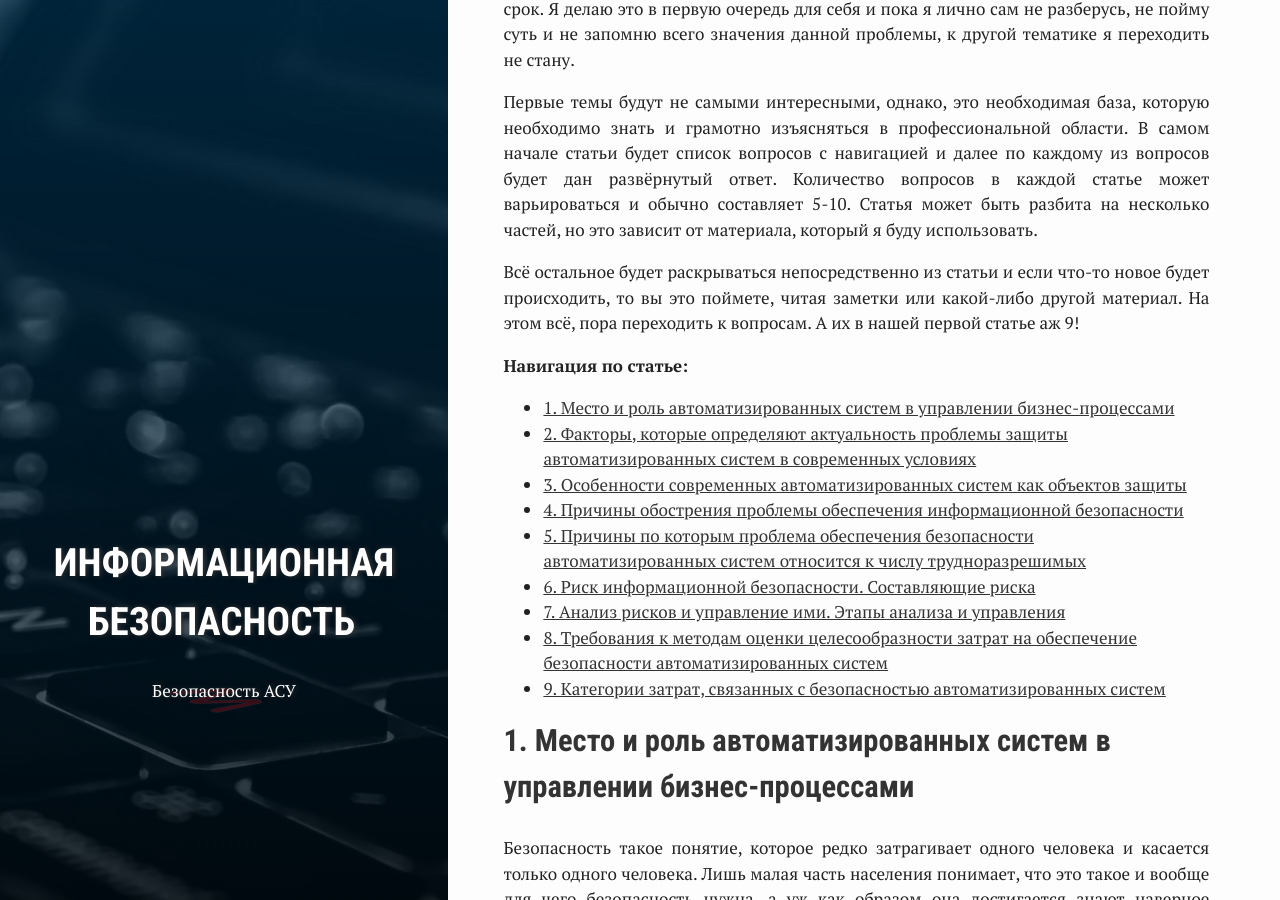
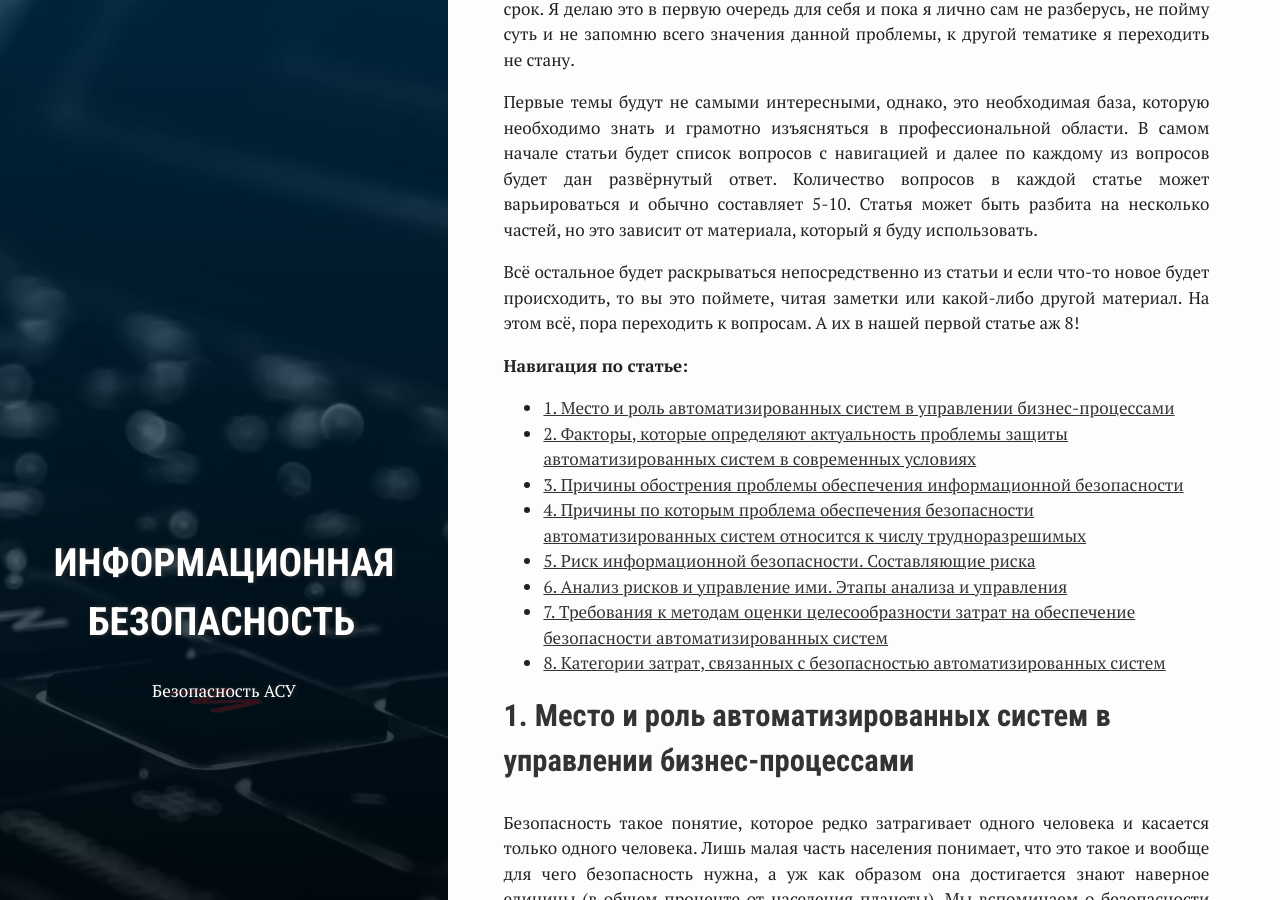
Before and after one commit to ghostmorgan/ghostmorgan.github.io, a Jekyll site: the page built from _posts/2019-10-11-inform_security_1_1.md, in a window 1280 px wide and 900 px high, scrolled down 1022 px. Built offline with Jekyll 4.4.1, drawn with Linux system fonts in a browser that asks for light colours; nearby versions of some CDN libraries; comment, search, counter and statistics services are not loaded; some of the changed text lies outside the part shown.

Commit message:
Update 2019-10-11-inform_security_1_1.md

```diff
--- a/_posts/2019-10-11-inform_security_1_1.md
+++ b/_posts/2019-10-11-inform_security_1_1.md
@@ -31,19 +31,18 @@ comments: true
 
 Первые темы будут не самыми интересными, однако, это необходимая база, которую необходимо знать и грамотно изъясняться в  профессиональной области. В самом начале статьи будет список вопросов с навигацией и далее по каждому из вопросов будет дан развёрнутый ответ. Количество вопросов в каждой статье может варьироваться и обычно составляет 5-10. Статья может быть разбита на несколько частей, но это зависит от материала, который я буду использовать.
 
-Всё остальное будет раскрываться непосредственно из статьи и если что-то новое будет происходить, то вы это поймете, читая заметки или какой-либо другой материал. На этом всё, пора переходить к вопросам. А их в нашей первой статье аж 9!
+Всё остальное будет раскрываться непосредственно из статьи и если что-то новое будет происходить, то вы это поймете, читая заметки или какой-либо другой материал. На этом всё, пора переходить к вопросам. А их в нашей первой статье аж 8!
 
 **Навигация по статье:**
 
 * <a href="#1">1. Место и роль автоматизированных систем в управлении бизнес-процессами</a>
 * <a href="#2">2. Факторы, которые определяют актуальность проблемы защиты автоматизированных систем в современных условиях</a>
-* <a href="#3">3. Особенности современных автоматизированных систем как объектов защиты</a>
-* <a href="#4">4. Причины обострения проблемы обеспечения информационной безопасности</a>
-* <a href="#5">5. Причины по которым проблема обеспечения безопасности автоматизированных систем относится к числу трудноразрешимых</a>
-* <a href="#6">6. Риск информационной безопасности. Составляющие риска</a>
-* <a href="#7">7. Анализ рисков и управление ими. Этапы анализа и управления</a>
-* <a href="#8">8. Требования к методам оценки целесообразности затрат на обеспечение безопасности автоматизированных систем</a>
-* <a href="#9">9. Категории затрат, связанных с безопасностью автоматизированных систем</a>
+* <a href="#3">3. Причины обострения проблемы обеспечения информационной безопасности</a>
+* <a href="#4">4. Причины по которым проблема обеспечения безопасности автоматизированных систем относится к числу трудноразрешимых</a>
+* <a href="#5">5. Риск информационной безопасности. Составляющие риска</a>
+* <a href="#6">6. Анализ рисков и управление ими. Этапы анализа и управления</a>
+* <a href="#7">7. Требования к методам оценки целесообразности затрат на обеспечение безопасности автоматизированных систем</a>
+* <a href="#8">8. Категории затрат, связанных с безопасностью автоматизированных систем</a>
 
 <h2><a name="1">1. Место и роль автоматизированных систем в управлении бизнес-процессами</a></h2>
 
@@ -73,4 +72,4 @@ comments: true
 * Развитие многообразных видов угроз, а также возникновение новых способов несанкционированного доступа к информации. В сочетании с большим количеством носителей, данный фактор является особо важным.
 * Повышение уровня образованности и квалифицированности людей, "благодаря" которым и возникают всеразличные угрозы и способы дестабилизирующие автоматизированные системы.
 
-<h2><a name="3">3. Особенности современных автоматизированных систем как объектов защиты</a></h2>
+<h2><a name="3">3. Причины обострения проблемы обеспечения информационной безопасности</a></h2>
```
